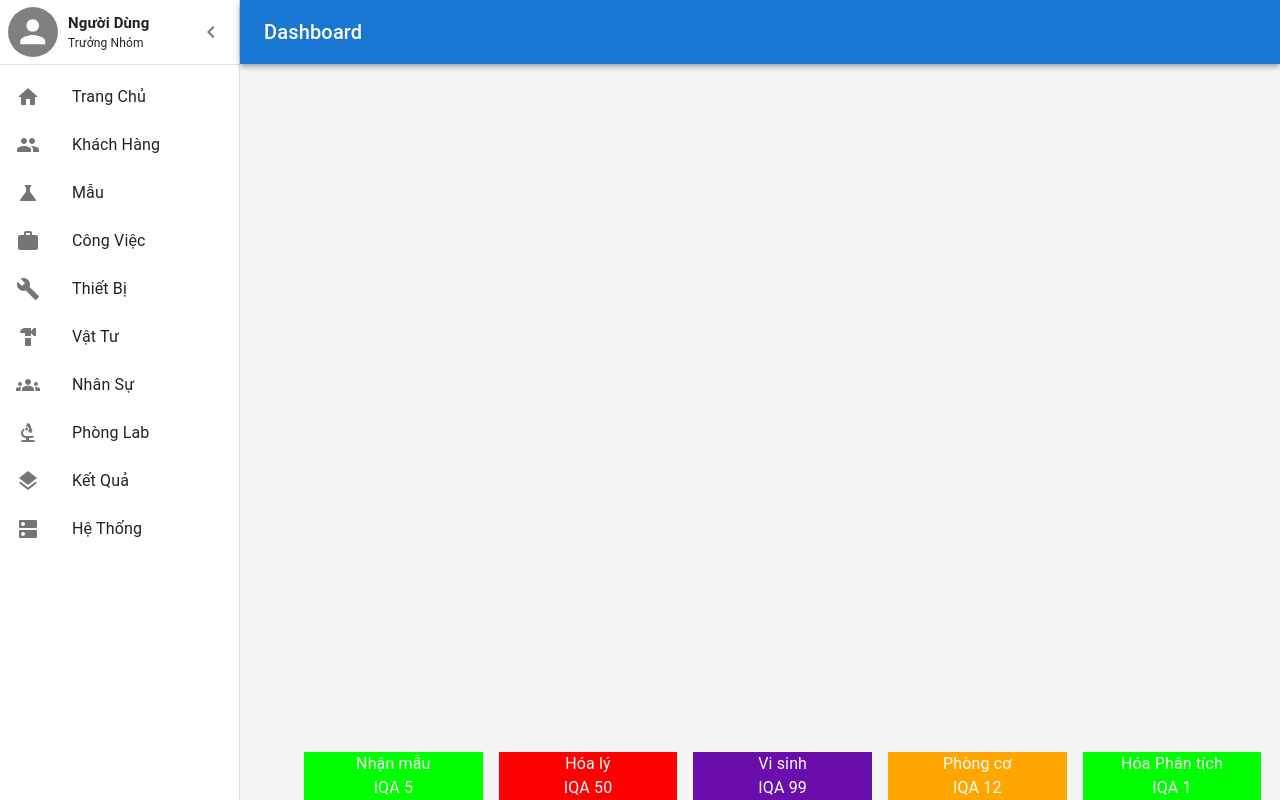
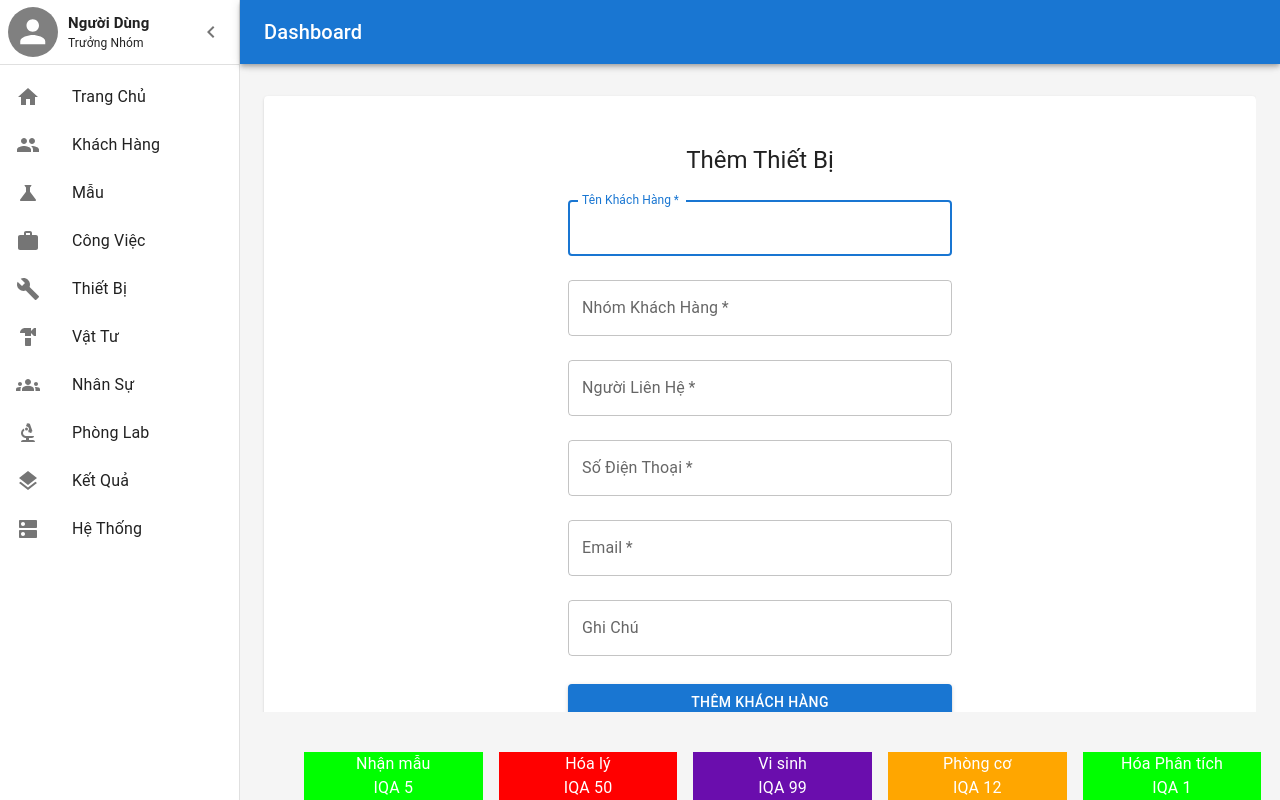
Before and after one commit to phamhuuhuy/LMS-PhuongHai, a React (Create React App) app in the folder frontend/: page /equipment/create in a window 1280 px wide. Built offline with nearby package versions, Linux system fonts and the light colour scheme.

Commit message:
implementing

```diff
--- a/frontend/src/App.tsx
+++ b/frontend/src/App.tsx
@@ -19,6 +19,7 @@ import MenuIcon from '@mui/icons-material/Menu';
 import CustomerForm from './components/Customer/CustomerForm';
 import CustomerUpdateForm from './components/Customer/CustomerUpdateForm';
 import Equipment from './components/Equipment/Equipment';
+import EquipmentForm from './components/Equipment/EquipmentForm';
 
 const drawerWidth: number = 240;
 
@@ -110,6 +111,7 @@ function App() {
                 <Route path="/customer/create" element={<CustomerForm />} />
                 <Route path="/customer/:customerId" element={<CustomerUpdateForm />} />
                 <Route path='/equipment' element={<Equipment/>}/>
+                <Route path="/equipment/create" element={<EquipmentForm />} />
               </Routes>
             </Box>
 
--- /dev/null
+++ b/frontend/src/components/Equipment/EquipmentForm.tsx
@@ -0,0 +1,226 @@
+import Button from "@mui/material/Button";
+import CssBaseline from "@mui/material/CssBaseline";
+import TextField from "@mui/material/TextField";
+import Grid from "@mui/material/Grid";
+import Box from "@mui/material/Box";
+import Typography from "@mui/material/Typography";
+import Container from "@mui/material/Container";
+import { Alert, Paper } from "@mui/material";
+import { useNavigate } from "react-router-dom";
+import { useState } from "react";
+import { Equipment } from "./Equipment.type";
+
+const EquipmentForm = () => {
+  const navigate = useNavigate();
+  const [customerData, setCustomerData] = useState<Equipment>({
+    customerName: "",
+    customerType: "",
+    customerContact: "",
+    customerPhone: "",
+    customerEmail: "",
+    customerNote: "",
+  });
+
+  const [errorForm, setErrorForm] = useState<Equipment>({});
+
+  const handleValidation = () => {
+    var error: Equipment = {};
+    var validate = true;
+    if (!customerData.customerName) {
+      error.customerName = "Bắt Buộc";
+      validate = false;
+    }
+    if (!customerData.customerPhone) {
+      error.customerPhone = "Bắt Buộc";
+      validate = false;
+    } else {
+      if (!customerData.customerPhone.match(/^[0-9]{10}$/)) {
+        error.customerPhone = "Số điện thoại không hợp lệ (10 số)";
+        validate = false;
+      }
+    }
+    if (!customerData.customerEmail) {
+      error.customerEmail = "Bắt Buộc";
+      validate = false;
+    } else {
+      let lastAtPos = customerData.customerEmail.lastIndexOf("@");
+      let lastDotPos = customerData.customerEmail.lastIndexOf(".");
+
+      if (
+        !(
+          lastAtPos < lastDotPos &&
+          lastAtPos > 0 &&
+          customerData.customerEmail.indexOf("@@") === -1 &&
+          lastDotPos > 2 &&
+          customerData.customerEmail.length - lastDotPos > 2
+        )
+      ) {
+        error.customerEmail = "Email không hợp lệ (ví dụ: user@gmail.com)";
+        validate = false;
+      }
+    }
+    if (!customerData.customerContact) {
+      error.customerContact = "Bắt Buộc";
+      validate = false;
+    }
+    if (!customerData.customerType) {
+      error.customerType = "Bắt Buộc";
+      validate = false;
+    }
+    setErrorForm(error);
+    return validate;
+  };
+
+  const handleOnChange = (event: any) => {
+    setCustomerData({
+      ...customerData,
+      [event.target.name]: event.target.value,
+    });
+  };
+
+  const handleOnSubmit = async () => {
+    if (handleValidation()) {
+      try {
+        const response = await fetch("http://localhost:5000/customer", {
+          method: "POST",
+          headers: {
+            "Content-type": "application/json",
+          },
+          body: JSON.stringify(customerData),
+        });
+        console.log(response);
+        if (response.status === 201) {
+          navigate("/customer");
+        }
+      } catch (error) {
+        if (error instanceof Error) {
+          throw error.message;
+        }
+      }
+    }
+  };
+
+  return (
+    <Container maxWidth="lg" sx={{ mt: 4, mb: 4 }} style={{ height: "100%" }}>
+      <Grid container spacing={3} style={{ height: "100%", overflowY: "auto" }}>
+        <Grid item xs={12}>
+          <Paper
+            sx={{
+              p: 2,
+              display: "flex",
+              flexDirection: "column",
+              alignItems: "center",
+            }}
+            style={{ height: "100%" }}
+          >
+            <CssBaseline />
+            <Box
+              sx={{
+                marginTop: 4,
+                display: "flex",
+                flexDirection: "column",
+                alignItems: "center",
+                width: "40%",
+              }}
+            >
+              <Typography component="h1" variant="h5">
+                Thêm Thiết Bị
+              </Typography>
+              <Box component="form" noValidate sx={{ mt: 1 }}>
+                <TextField
+                  required
+                  autoComplete="name"
+                  autoFocus
+                  margin="normal"
+                  name="customerName"
+                  variant="outlined"
+                  label="Tên Khách Hàng"
+                  fullWidth
+                  value={customerData?.customerName}
+                  onChange={handleOnChange}
+                />
+                {errorForm?.customerName && (
+                  <Alert severity="warning">{errorForm.customerName}</Alert>
+                )}
+                <TextField
+                  required
+                  margin="normal"
+                  name="customerType"
+                  variant="outlined"
+                  label="Nhóm Khách Hàng"
+                  fullWidth
+                  value={customerData?.customerType}
+                  onChange={handleOnChange}
+                />
+                {errorForm?.customerType && (
+                  <Alert severity="warning">{errorForm.customerType}</Alert>
+                )}
+                <TextField
+                  required
+                  margin="normal"
+                  name="customerContact"
+                  variant="outlined"
+                  label="Người Liên Hệ"
+                  fullWidth
+                  value={customerData?.customerContact}
+                  onChange={handleOnChange}
+                />
+                {errorForm?.customerContact && (
+                  <Alert severity="warning">{errorForm.customerContact}</Alert>
+                )}
+                <TextField
+                  required
+                  margin="normal"
+                  name="customerPhone"
+                  variant="outlined"
+                  label="Số Điện Thoại"
+                  fullWidth
+                  value={customerData?.customerPhone}
+                  onChange={handleOnChange}
+                />
+                {errorForm?.customerPhone && (
+                  <Alert severity="warning">{errorForm.customerPhone}</Alert>
+                )}
+                <TextField
+                  required
+                  margin="normal"
+                  name="customerEmail"
+                  variant="outlined"
+                  label="Email"
+                  fullWidth
+                  value={customerData?.customerEmail}
+                  onChange={handleOnChange}
+                />
+                {errorForm?.customerEmail && (
+                  <Alert severity="warning">{errorForm.customerEmail}</Alert>
+                )}
+                <TextField
+                  margin="normal"
+                  name="customerNote"
+                  variant="outlined"
+                  label="Ghi Chú"
+                  fullWidth
+                  value={customerData?.customerNote}
+                  onChange={handleOnChange}
+                />
+                {errorForm?.customerNote && (
+                  <Alert severity="warning">{errorForm.customerNote}</Alert>
+                )}
+                <Button
+                  variant="contained"
+                  color="primary"
+                  style={{ width: "100%", marginTop: "20px" }}
+                  onClick={handleOnSubmit}
+                >
+                  Thêm Khách Hàng
+                </Button>
+              </Box>
+            </Box>
+          </Paper>
+        </Grid>
+      </Grid>
+    </Container>
+  );
+};
+
+export default EquipmentForm;
--- a/frontend/src/components/Equipment/EquipmentTable.tsx
+++ b/frontend/src/components/Equipment/EquipmentTable.tsx
@@ -34,7 +34,7 @@ const CustomerTable = () => {
   };
 
   const handleOnClick = () => {
-    navigate("/customer/create");
+    navigate("/equipment/create");
   };
 
 
```
Also changed, not shown: frontend/src/components/Equipment/Equipment.type.tsx (added, +8 -0 lines).
